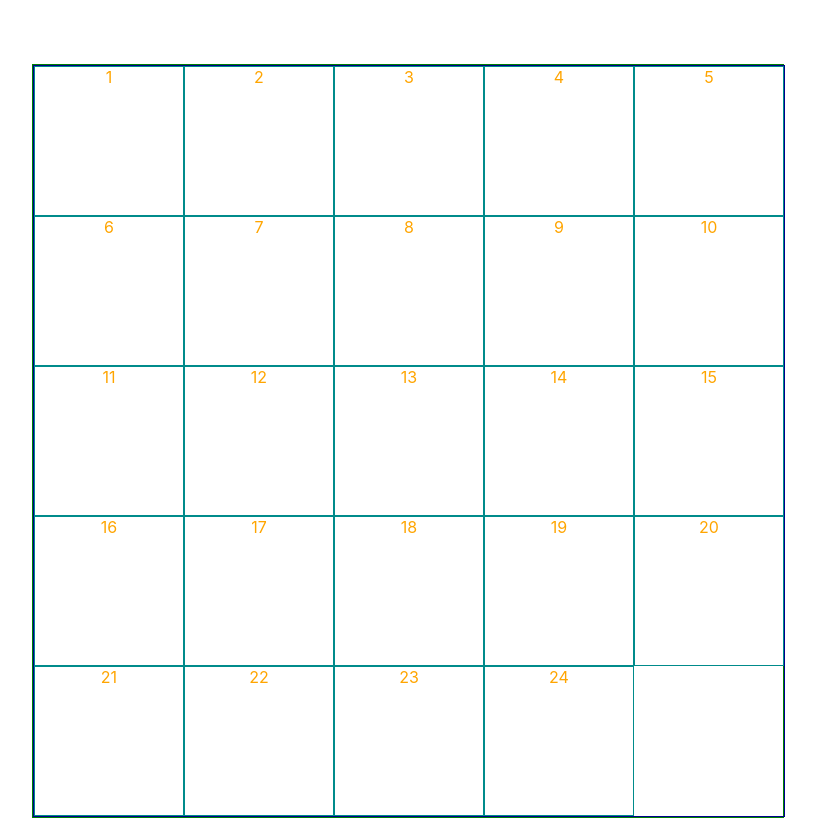
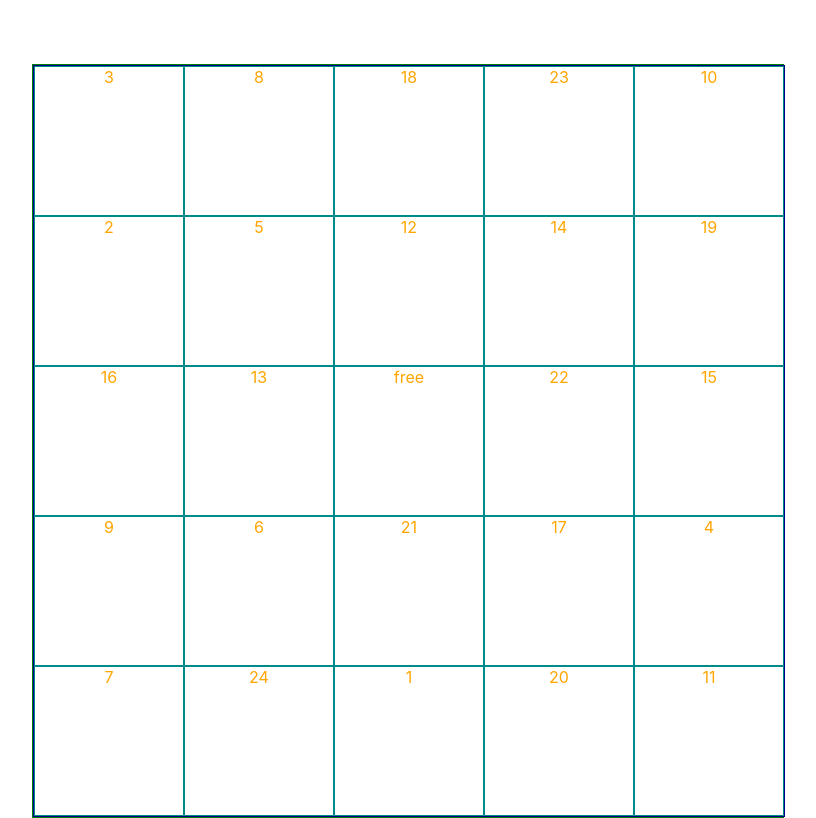
Before and after one commit to Gina-K/slalom-bingo-react-ts, a React (Vite) app: page / in a window 1280 px wide. Shown: the whole page, without its empty margins (232-1048 px from the left). Built offline with nearby package versions, Linux system fonts and the light colour scheme.

Commit message:
randomly fill bingo field on mounting

```diff
--- a/src/components/BingoField.tsx
+++ b/src/components/BingoField.tsx
@@ -1,12 +1,14 @@
 import field from '../assets/bingoField.module.css'
-import { FRUSTRATING_PHRASES } from '../consts'
+import { useFrustratingPhrases } from '../hooks/useFrustratingPhrases'
 import { BingoCell } from './BingoCell'
 
 export const BingoField = () => {
+  const { phrases } = useFrustratingPhrases()
+
   return (
     <div className={field.container}>
       <div className={field.grid}>
-        {FRUSTRATING_PHRASES.map((phrase) => <BingoCell text={phrase} />)}
+        {phrases.map((phrase, index: number) => <BingoCell key={index} text={phrase} />)}
       </div>
     </div>
   )
--- a/src/consts.ts
+++ b/src/consts.ts
@@ -24,3 +24,5 @@ export const FRUSTRATING_PHRASES = [
   '23',
   '24',
 ]
+
+export const FIELD_SIZE = 25
--- /dev/null
+++ b/src/hooks/useFrustratingPhrases.ts
@@ -0,0 +1,22 @@
+import { useCallback, useEffect, useState } from 'react'
+
+import { FIELD_SIZE, FRUSTRATING_PHRASES } from '../consts'
+
+interface UseFrustratingPhrasesResult {
+  phrases: string[]
+}
+
+export const useFrustratingPhrases = (): UseFrustratingPhrasesResult => {
+  const [phrases, setPhrases] = useState<string[]>([])
+
+  const fillBingoField = useCallback(() => {
+    // TODO: replace with correct shuffle function
+    const shuffledPhrases = FRUSTRATING_PHRASES.toSorted(() => Math.random() - 0.5)
+    shuffledPhrases.splice(Math.floor(FIELD_SIZE / 2), 0, 'free')
+    setPhrases(shuffledPhrases)
+  }, [])
+
+  useEffect(() => fillBingoField, [fillBingoField])
+
+  return { phrases }
+}
--- a/tsconfig.json
+++ b/tsconfig.json
@@ -2,7 +2,7 @@
   "compilerOptions": {
     "target": "ES2020",
     "useDefineForClassFields": true,
-    "lib": ["ES2020", "DOM", "DOM.Iterable"],
+    "lib": ["ES2020", "ESNext.Array", "DOM", "DOM.Iterable"],
     "module": "ESNext",
     "skipLibCheck": true,
 
```
